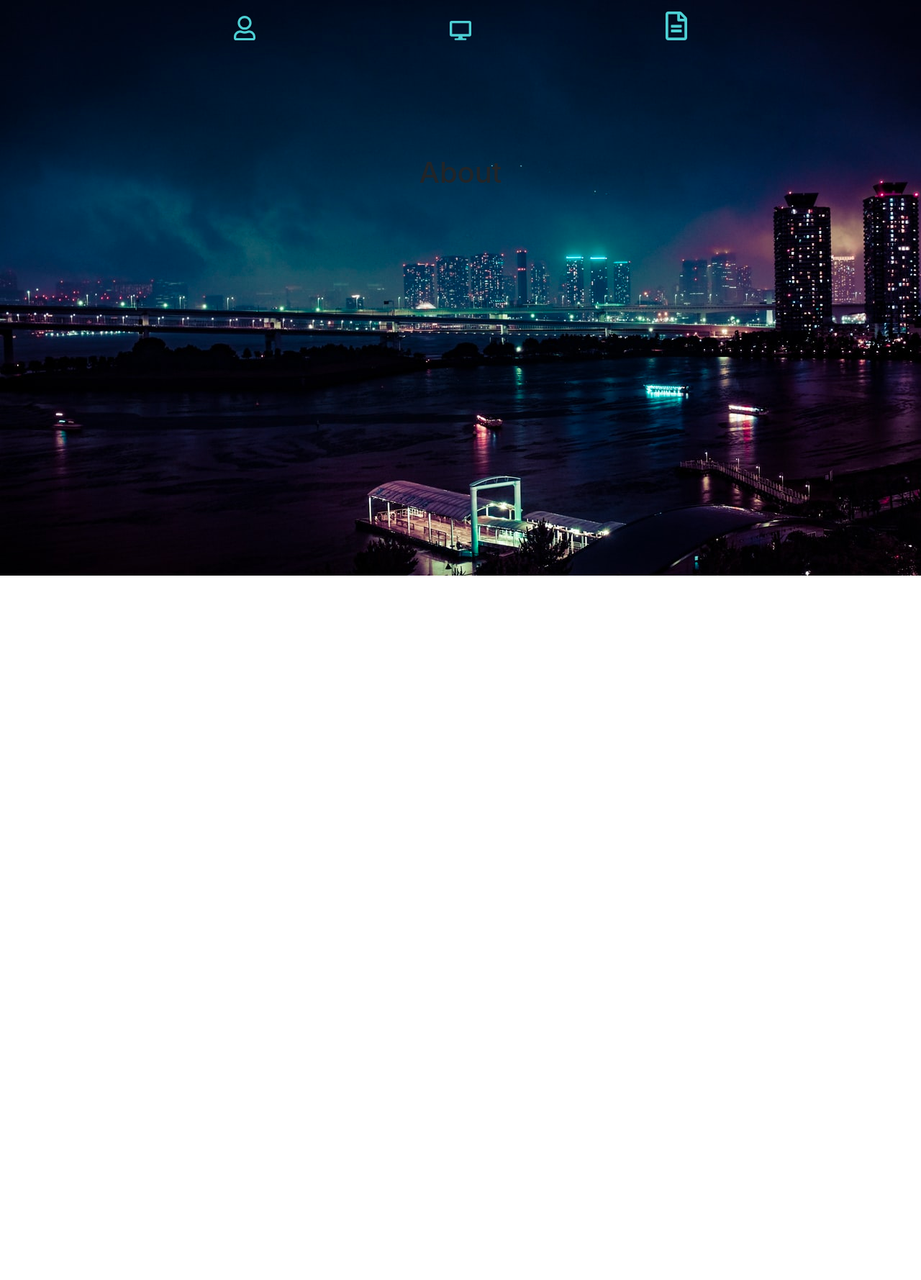
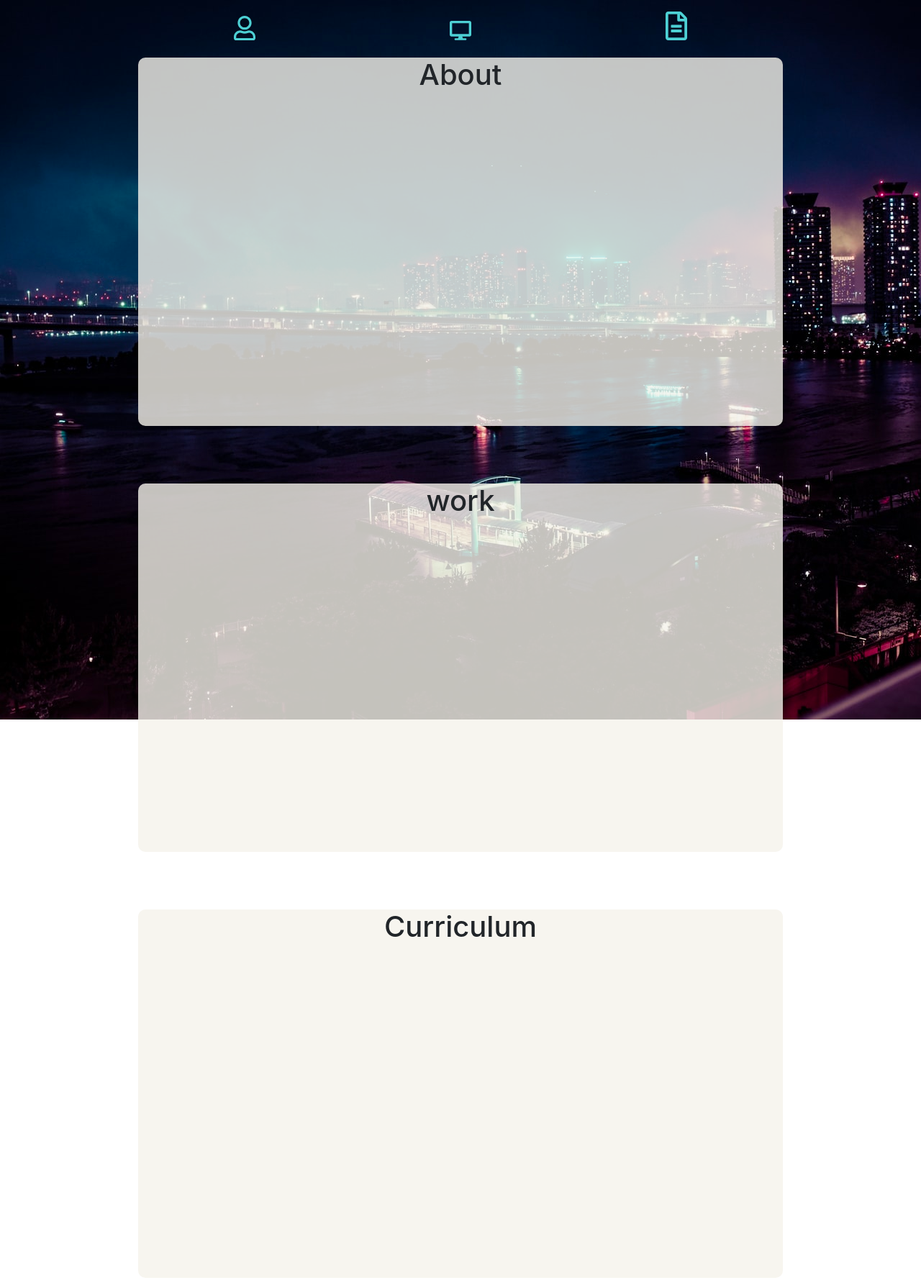
Before and after one commit to Rdavid1991/my_portafolio, a website: page views/index.html in a window 1280 px wide. Shown: the whole page at 72% size. Before the commit the page ends 800 px from the top, so only its background shows below. Drawn offline with Linux system fonts and the light colour scheme.

Commit message:
Arreglado

```diff
--- a/package.json
+++ b/package.json
@@ -4,7 +4,7 @@
     "description": "",
     "main": "index.js",
     "scripts": {
-        "scss": "node-sass --watch /assets/sass -o /assets/css",
+        "scss": "node-sass --watch public/sass -o public/css",
         "start": "node index",
         "dev": "nodemon -e js,css,html,json index",
         "test": "echo \"Error: no test specified\" && exit 1"
--- a/public/sass/_class.scss
+++ /dev/null
@@ -1,11 +0,0 @@
-.about-icon {
-    text-align: center;
-}
-
-.work-icon {
-    text-align: center;
-}
-
-.curriculum-icon {
-    text-align: center;
-}
--- /dev/null
+++ b/public/sass/_function.scss
@@ -0,0 +1,11 @@
+@mixin sections {
+    margin-top: 5rem;
+    width: 100%;
+    height: 32rem;
+}
+
+@mixin sectionsChild {
+    width: 70%;
+    background-color: rgba(245, 243, 235, 0.80);
+    border-radius: 10px;
+}
--- a/public/sass/style.scss
+++ b/public/sass/style.scss
@@ -1,3 +1,4 @@
+@import '_function.scss';
 $heightIcon:10%;
 $widthIcon:10%;
 $iconColor:rgb(77, 208, 212);
@@ -5,17 +6,40 @@ header {
     width: 100%;
 }
 
+body {
+    height: 111rem;
+}
+
 .fixed {
-    position: relative;
-    z-index: 1000;
+    position: fixed;
+    top: 0;
+    width: 100%;
 }
 
 .section-about {
-    margin-top: 10rem;
+    @include sections();
+    .card-about {
+        @include sectionsChild();
+    }
+}
+
+.section-work {
+    @include sections();
+    .card-work {
+        @include sectionsChild();
+    }
+}
+
+.section-curriculum {
+    @include sections();
+    .card-curriculum {
+        @include sectionsChild();
+    }
 }
 
 body {
-    background-image: url(/public/img/background.jpg);
+    background: url(/public/img/background.jpg) no-repeat;
+    background-attachment: fixed;
 }
 
 svg {
--- a/views/index.html
+++ b/views/index.html
@@ -11,7 +11,7 @@
 </head>
 
 <body>
-    <section>
+
     <header class="fixed mt-3">
         <div class="d-flex justify-content-center align-items-end">
             <div class="about-icon text-center">
@@ -25,13 +25,23 @@
             </div>
         </div>
     </header>
-    </section>
 
+    <div class="section-about d-flex justify-content-center">
+        <div class="card-about">
+            <h1 class="text-center">About</h1>
+        </div>
+    </div>
 
-    <section class="section-about">
-        <h1 class="text-center">About</h1>
-    </section>
+    <div class="section-work d-flex justify-content-center">
+        <div class="card-work">
+            <h1 class="text-center">work</h1>
+        </div>
+    </div>
 
+    <div class="section-curriculum d-flex justify-content-center">
+        <div class="card-curriculum">
+            <h1 class="text-center">Curriculum</h1>
+        </div>
     </div>
 </body>
 
```
Also changed, not shown: public/css/style.css. Lines whose indentation alone changed are shown as unchanged.
